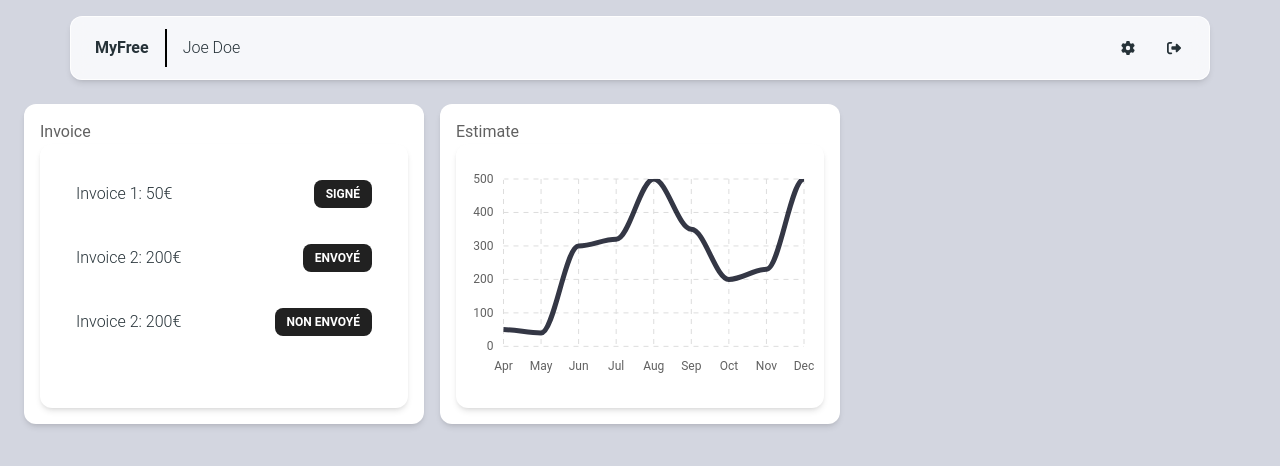
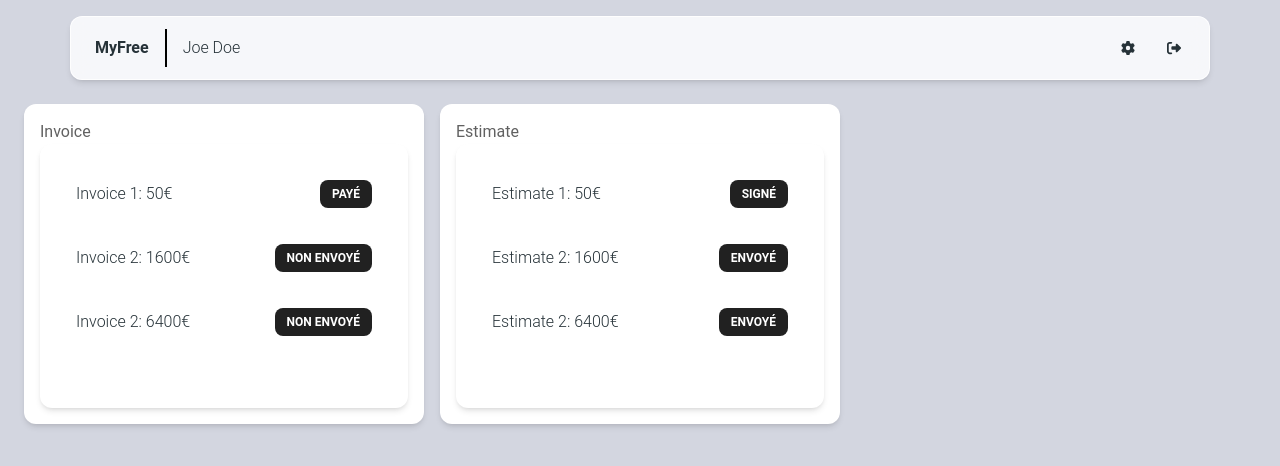
Before and after one commit to jurichar/flm, a React (Vite) app in the folder frontend/: page /login in a window 1280 px wide. Both pictures are taken after a click on the button "SIGN IN". Shown: the top 466 px of the page. Built offline with nearby package versions, Linux system fonts and the light colour scheme.

Commit message:
chore: Refactor ModuleEstimate and ModuleInvoice previews

```diff
--- a/frontend/src/components/Modules/ModuleEstimate/ModulePreview.jsx
+++ b/frontend/src/components/Modules/ModuleEstimate/ModulePreview.jsx
@@ -1,101 +1,51 @@
-import { Card } from '@material-tailwind/react';
-import Chart from 'react-apexcharts';
+import {
+  Card,
+  List,
+  ListItem,
+  Typography,
+  Chip,
+} from '@material-tailwind/react';
 
-const chartConfig = {
-  type: 'line',
-  height: 240,
-  series: [
-    {
-      name: 'Sales',
-      data: [50, 40, 300, 320, 500, 350, 200, 230, 500],
-    },
-  ],
-  options: {
-    chart: {
-      toolbar: {
-        show: false,
-      },
-    },
-    title: {
-      show: '',
-    },
-    dataLabels: {
-      enabled: false,
-    },
-    colors: ['#020617'],
-    stroke: {
-      lineCap: 'round',
-      curve: 'smooth',
-    },
-    markers: {
-      size: 0,
-    },
-    xaxis: {
-      axisTicks: {
-        show: false,
-      },
-      axisBorder: {
-        show: false,
-      },
-      labels: {
-        style: {
-          colors: '#616161',
-          fontSize: '12px',
-          fontFamily: 'inherit',
-          fontWeight: 400,
-        },
-      },
-      categories: [
-        'Apr',
-        'May',
-        'Jun',
-        'Jul',
-        'Aug',
-        'Sep',
-        'Oct',
-        'Nov',
-        'Dec',
-      ],
-    },
-    yaxis: {
-      labels: {
-        style: {
-          colors: '#616161',
-          fontSize: '12px',
-          fontFamily: 'inherit',
-          fontWeight: 400,
-        },
-      },
-    },
-    grid: {
-      show: true,
-      borderColor: '#dddddd',
-      strokeDashArray: 5,
-      xaxis: {
-        lines: {
-          show: true,
-        },
-      },
-      padding: {
-        top: 5,
-        right: 20,
-      },
-    },
-    fill: {
-      opacity: 0.8,
-    },
-    tooltip: {
-      theme: 'dark',
-    },
-  },
-};
+const ModuleEstimatePreview = () => {
+  const estimates = [
+    { id: 1, name: 'Estimate 1', amount: '50€', sent: 'true', sign: 'true' },
+    { id: 2, name: 'Estimate 2', amount: '1600€', sent: 'true', sign: 'false' },
+    { id: 3, name: 'Estimate 2', amount: '6400€', sent: 'true', sign: 'false' },
+  ];
 
-const ModuleACQPreview = () => {
   return (
-    <Card className="w-full h-full">
-      <Chart {...chartConfig} />
+    <Card className="w-full h-full p-4 overflow-scroll">
+      {estimates.length > 0 ? (
+        <List>
+          {estimates.map((estimate) => (
+            <ListItem
+              className="mb-2 flex justify-between items-center"
+              key={estimate.id}
+            >
+              <div>
+                <Typography color="blue-gray" variant="body1">
+                  {estimate.name}: {estimate.amount}
+                </Typography>
+              </div>
+              <div className="flex gap-2">
+                {estimate.sign === 'true' ? (
+                  <Chip value="Signé" />
+                ) : estimate.sent === 'true' ? (
+                  <Chip value="Envoyé" />
+                ) : (
+                  <Chip value="Non Envoyé" />
+                )}
+              </div>
+            </ListItem>
+          ))}
+        </List>
+      ) : (
+        <Typography color="blue-gray" variant="body1">
+          Aucun devis disponible.
+        </Typography>
+      )}
     </Card>
   );
 };
 
-export default ModuleACQPreview;
+export default ModuleEstimatePreview;
--- a/frontend/src/components/Modules/ModuleInvoice/ModulePreview.jsx
+++ b/frontend/src/components/Modules/ModuleInvoice/ModulePreview.jsx
@@ -6,11 +6,11 @@ import {
   Chip,
 } from '@material-tailwind/react';
 
-const ModuleACQPreview = () => {
+const ModuleInvoicePreview = () => {
   const invoices = [
     { id: 1, name: 'Invoice 1', amount: '50€', sent: 'true', sign: 'true' },
-    { id: 2, name: 'Invoice 2', amount: '200€', sent: 'true', sign: 'false' },
-    { id: 3, name: 'Invoice 2', amount: '200€', sent: 'false', sign: 'false' },
+    { id: 2, name: 'Invoice 2', amount: '1600€', sent: 'false', sign: 'false' },
+    { id: 3, name: 'Invoice 2', amount: '6400€', sent: 'false', sign: 'false' },
   ];
 
   return (
@@ -29,7 +29,7 @@ const ModuleACQPreview = () => {
               </div>
               <div className="flex gap-2">
                 {invoice.sign === 'true' ? (
-                  <Chip value="Signé" />
+                  <Chip value="Payé" />
                 ) : invoice.sent === 'true' ? (
                   <Chip value="Envoyé" />
                 ) : (
@@ -48,4 +48,4 @@ const ModuleACQPreview = () => {
   );
 };
 
-export default ModuleACQPreview;
+export default ModuleInvoicePreview;
```
